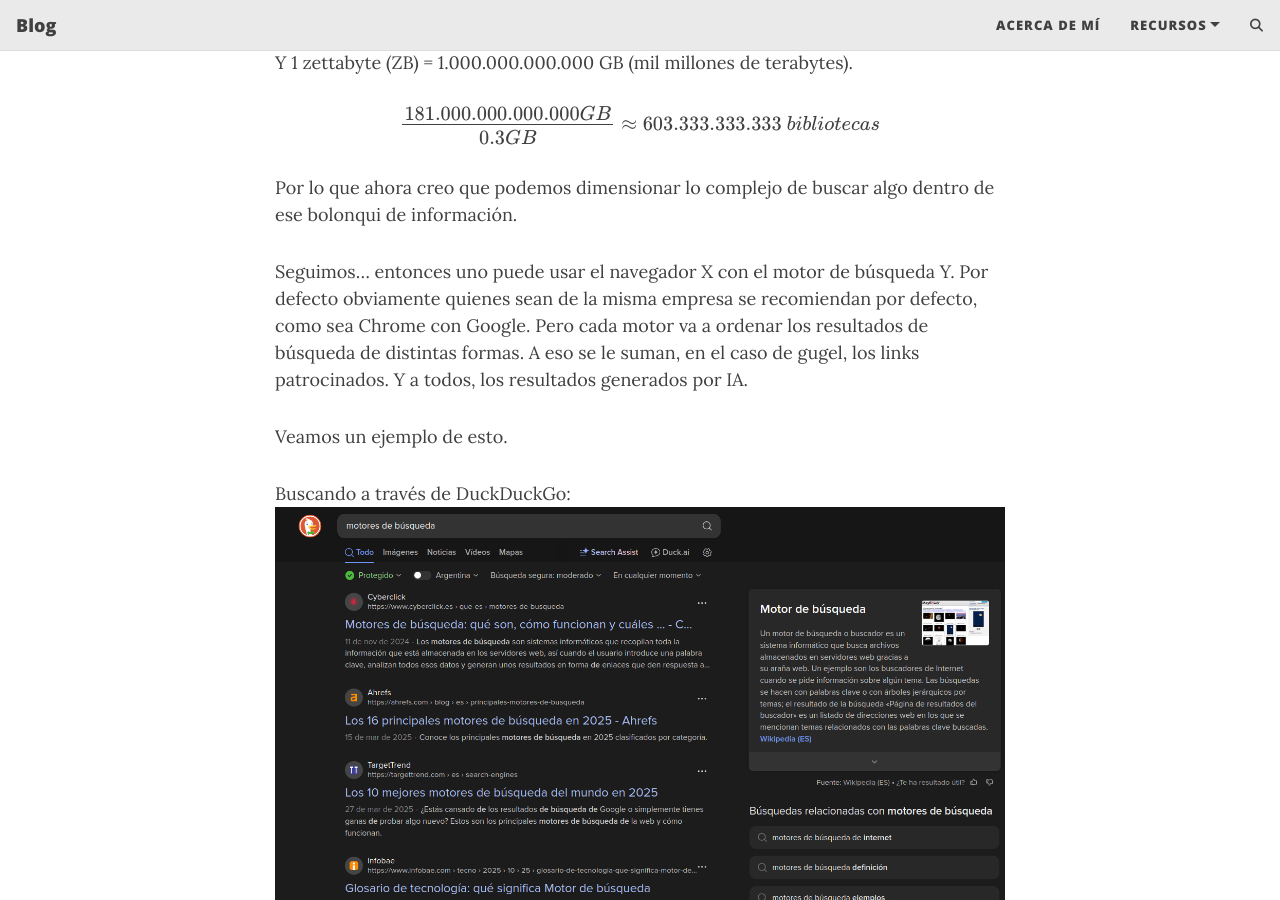
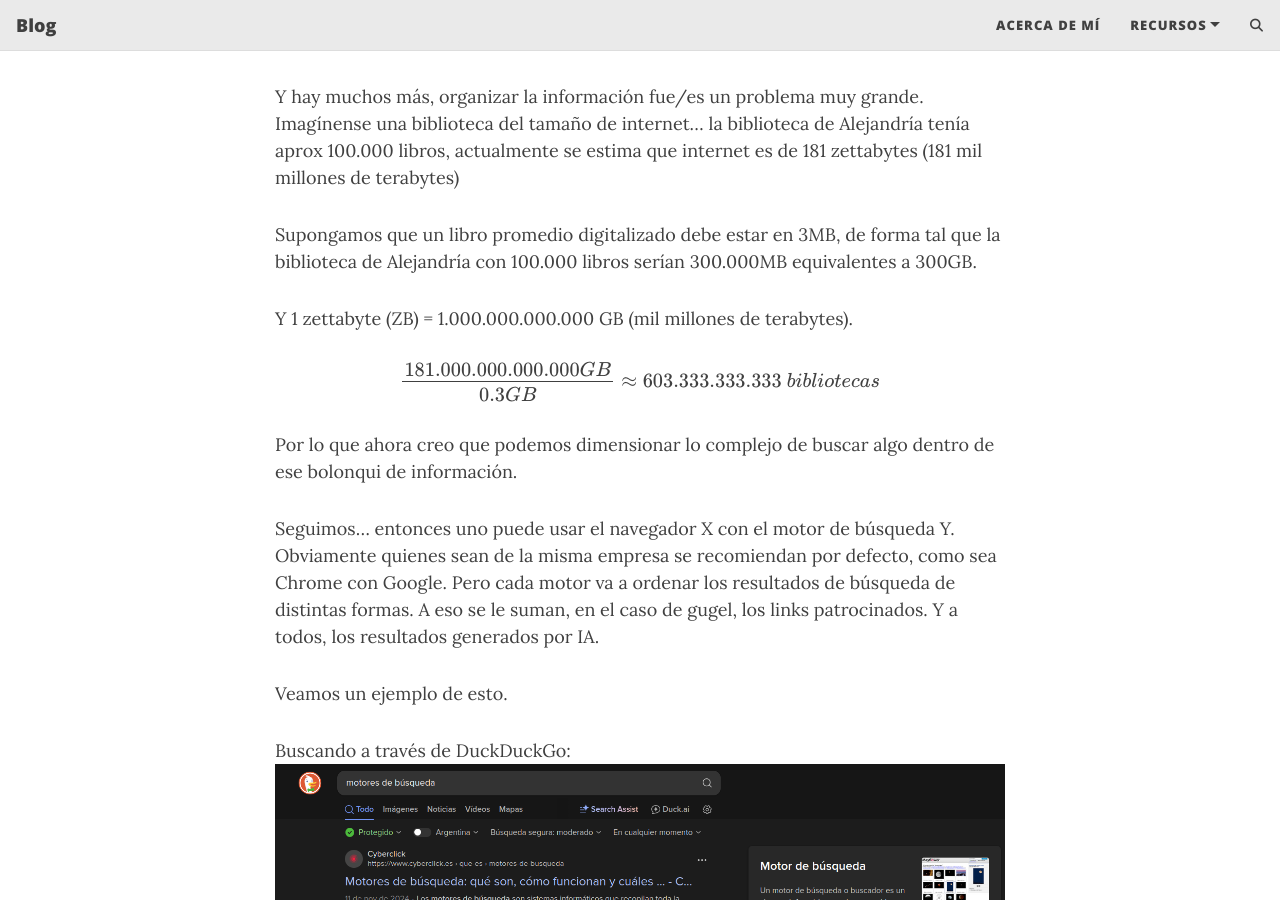
Before and after one commit to Pulga8/pulga8.github.io, a Jekyll site: the page built from _posts/2025-10-26-navegando-por-internet.md, in a window 1280 px wide and 900 px high, scrolled down 2699 px. Built offline with Jekyll 4.4.1, drawn with Linux system fonts in a browser that asks for light colours; formulas are drawn with MathJax 3; comment, search, counter and statistics services are not loaded; some of the changed text lies outside the part shown.

Commit message:
fix last post

```diff
--- a/_posts/2025-10-26-navegando-por-internet.md
+++ b/_posts/2025-10-26-navegando-por-internet.md
@@ -67,7 +77,7 @@
 
 Por lo que ahora creo que podemos dimensionar lo complejo de buscar algo dentro de ese bolonqui de información.
 
-Seguimos... entonces uno puede usar el navegador X con el motor de búsqueda Y. Por defecto obviamente quienes sean de la misma empresa se recomiendan por defecto, como sea Chrome con Google. Pero cada motor va a ordenar los resultados de búsqueda de distintas formas.
+Seguimos... entonces uno puede usar el navegador X con el motor de búsqueda Y. Obviamente quienes sean de la misma empresa se recomiendan por defecto, como sea Chrome con Google. Pero cada motor va a ordenar los resultados de búsqueda de distintas formas.
 A eso se le suman, en el caso de gugel, los links patrocinados. Y a todos, los resultados generados por IA.
 
 Veamos un ejemplo de esto.
```
Also changed, not shown: other parts of _posts/2025-10-26-navegando-por-internet.md (+12 -2 lines).
